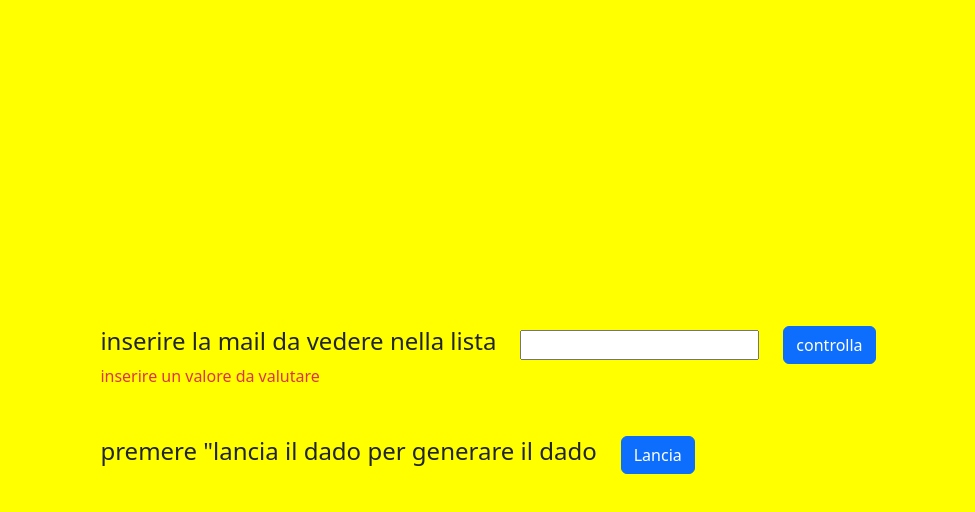
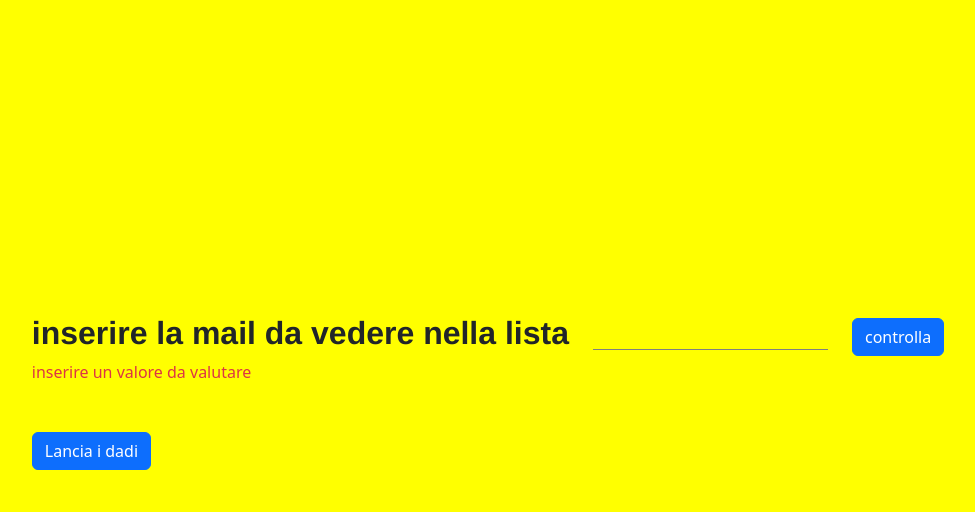
Before and after one commit to fcarrara24/js-mail-dadi, a plain HTML site: page index.html in a window 1280 px wide. Both pictures are taken after a click on the button "controlla". Shown: the whole page, without its empty margins (152-1127 px from the left). Drawn offline with nearby package versions, Linux system fonts and the light colour scheme.

Commit message:
adjusted input style for mail field, animated error in case of mistake

```diff
--- a/css/style.css
+++ b/css/style.css
@@ -2,6 +2,11 @@
 
 #inner-container{
     min-width: 550px;
+}
+
+.titles {
+    font-family: 'Helvetica Neue',sans-serif ;
+    font-weight: bold;
 }
 
 body {
@@ -14,6 +19,18 @@ body {
 
     background-size: 300% 300%;
     animation: AnimateBG 20s ease infinite;
+  }
+
+
+#mail{
+    background-color: rgba(0, 0, 0, 0);
+    margin: 0;
+    border: 0;
+    border-bottom: 1px solid grey;
+}
+
+#mail:focus-visible{
+    border: 0;
 }
 
 
--- a/index.html
+++ b/index.html
@@ -13,9 +13,9 @@
 <body>
     <div class="container d-flex flex-column p-5 align-items-center">
         <div id="inner-container">
-            <div id="mail-wrapper" class="pb-5">
+            <div id="MailWrapper" class="pb-5">
                 <div class="d-flex flex-row align-items-center gap-4">
-                    <label for="mail" class="h4">inserire la mail da vedere nella lista</label>
+                    <label for="mail" class=" titles h2">inserire la mail da vedere nella lista</label>
                     <input type="email" name="mail" id="mail">
                     <button id="mailCheck" class="btn btn-primary">controlla</button>
                 </div>
@@ -24,8 +24,8 @@
             </div>
             <div id="dice-wrapper">
                 <div class="d-flex flex-row align-items-center gap-4">
-                    <label for="dice" class="h4">premere "lancia il dado per generare il dado</label>
-                    <button name="dice" id="dice" class="btn btn-primary">Lancia</button>
+
+                    <button name="dice" id="dice" class="btn btn-primary mb-3">Lancia i dadi</button>
 
                 </div>
 
--- a/js/script.js
+++ b/js/script.js
@@ -6,20 +6,27 @@ const mailList = [
     "tizio.caio@gmail.com"
 ]
 
+
+
+
+const mailWrapper = document.getElementById('mailWrapper');
 const mailCheck = document.getElementById('mailCheck');
 //output
 const mailError = document.getElementById('mailError');
 const mailOutput = document.getElementById('mailOutput');
 
 mailCheck.addEventListener('click', function () {
+
     const email = document.getElementById('mail').value;
     if (email === "") {
         resetMail();
         mailError.innerHTML = " inserire un valore da valutare";
+        animateError();
 
     } else if (!(email.includes("@gmail.com"))) {
         resetMail();
         mailError.innerHTML = "inserire una mail in formato valido @gmail.com";
+        animateError();
     } else {
         //declaring it once so it doest recalculate each time
         const listLength = mailList.length;
@@ -70,3 +77,20 @@ function rndInt(min, max) {
     return Math.floor(Math.random() * (max - min + 1) + min);
 
 }
+
+function animateError() {
+    //animation
+    document.getElementById("MailWrapper").animate(
+        [
+            // keyframes
+            { transform: "translatex(0px)" },
+            { transform: "translatex(-15px)" },
+            { transform: "translatex(15px)" },
+            { transform: "translatex(0px)" },
+        ],
+        {
+            // timing options
+            duration: 250,
+        },
+    );
+}
```
Lines whose indentation alone changed are shown as unchanged.
